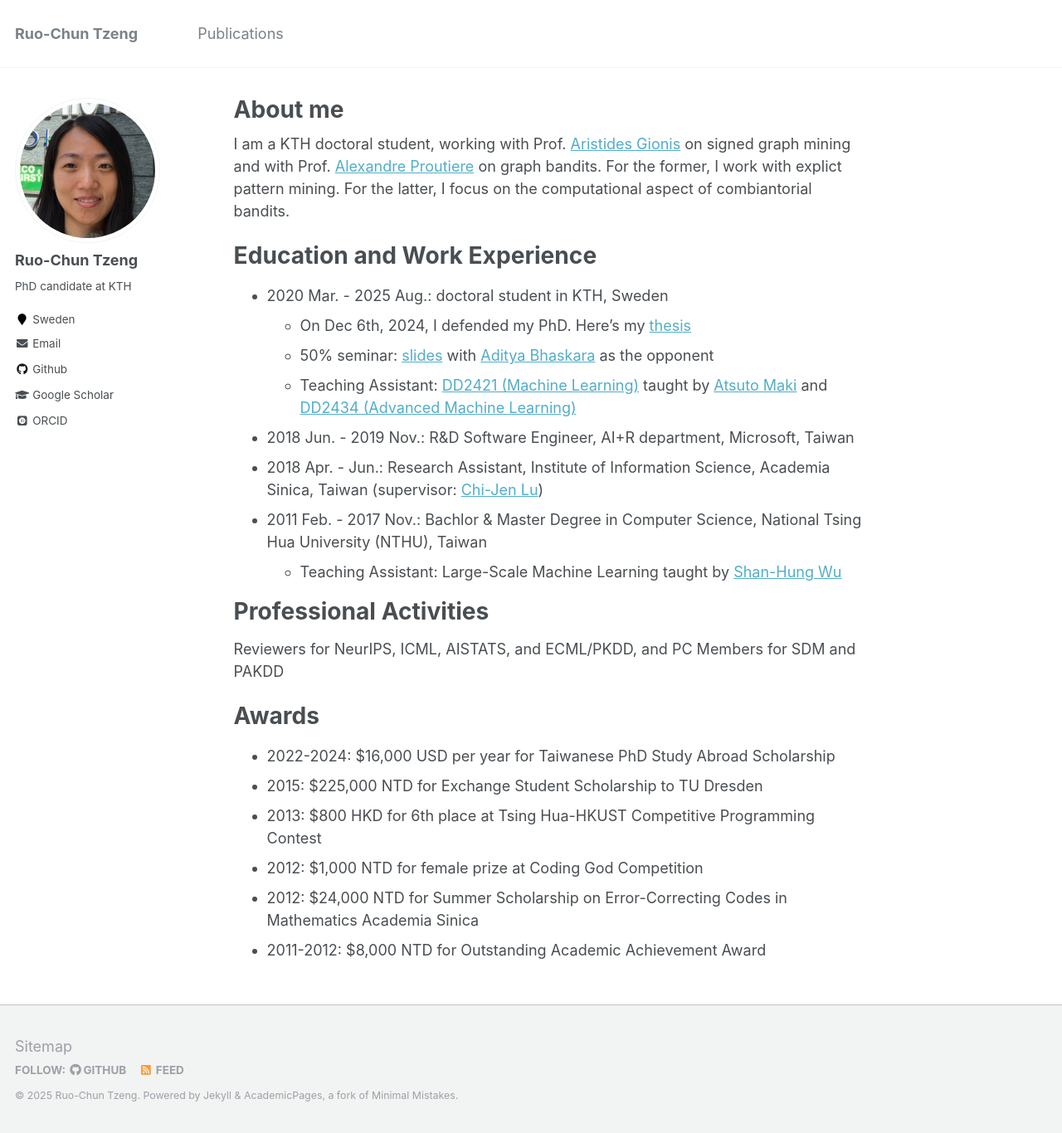
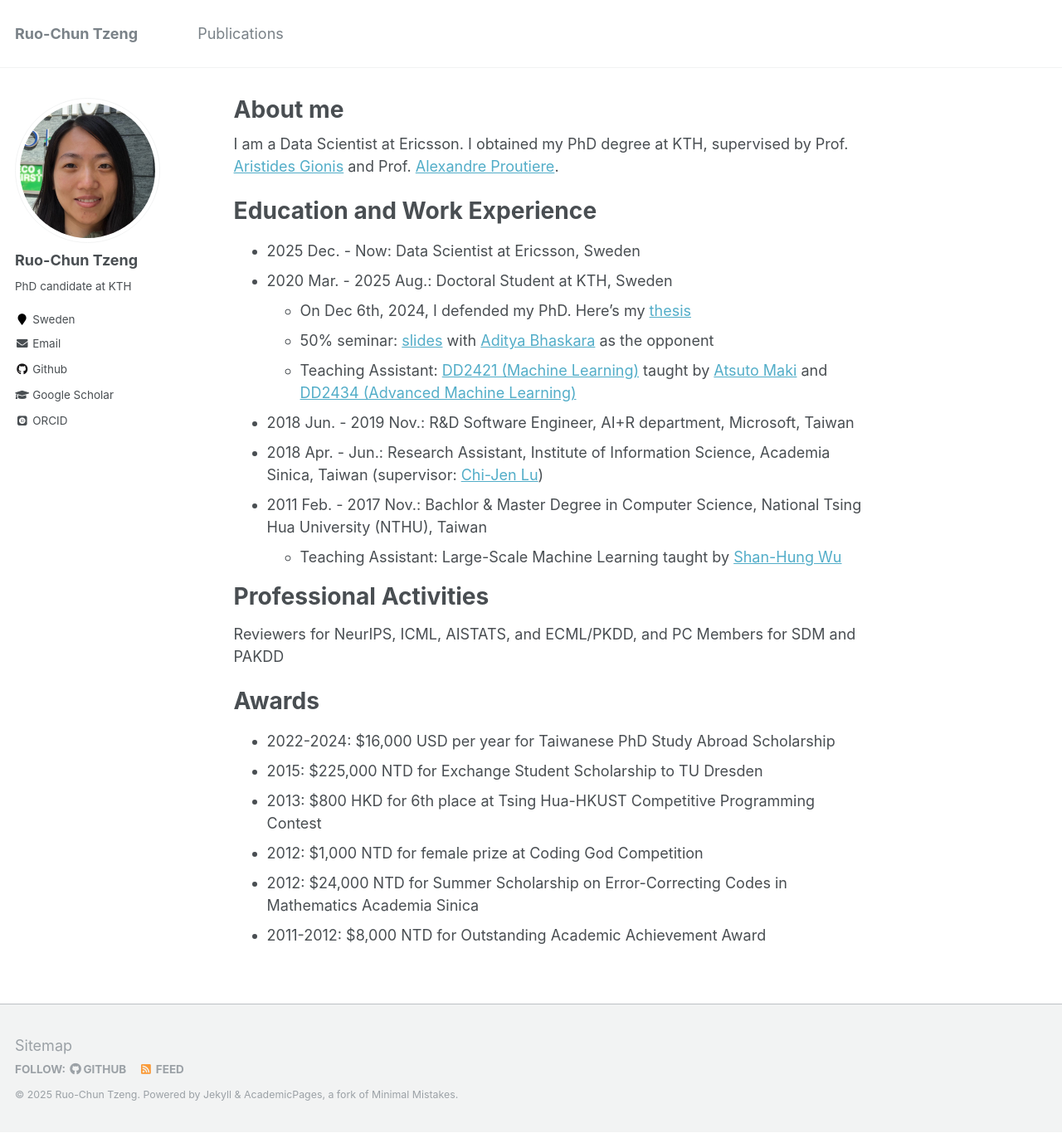
Before and after one commit to rctzeng/rctzeng.github.io, a Jekyll site: the page built from _pages/about.md, in a window 1280 px wide and 1366 px high. Shown: the whole window at 83% size. Built offline with Jekyll 4.4.1, drawn with Linux system fonts in a browser that asks for light colours; some web fonts are replaced.

Commit message:
Update about.md

```diff
--- a/_pages/about.md
+++ b/_pages/about.md
@@ -7,11 +7,13 @@ redirect_from:
   - /about/
   - /about.html
 ---
-I am a KTH doctoral student, working with Prof. [Aristides Gionis](https://scholar.google.com/citations?user=11JgipcAAAAJ) on signed graph mining and with Prof. [Alexandre Proutiere](https://scholar.google.com/citations?user=g5sya5cAAAAJ) on graph bandits. For the former, I work with explict pattern mining. For the latter, I focus on the computational aspect of combiantorial bandits.
+I am a Data Scientist at Ericsson.
+I obtained my PhD degree at KTH, supervised by Prof. [Aristides Gionis](https://scholar.google.com/citations?user=11JgipcAAAAJ) and Prof. [Alexandre Proutiere](https://scholar.google.com/citations?user=g5sya5cAAAAJ).
 
 Education and Work Experience
 ======
-* 2020 Mar. - 2025 Aug.: doctoral student in KTH, Sweden
+* 2025 Dec. - Now: Data Scientist at Ericsson, Sweden
+* 2020 Mar. - 2025 Aug.: Doctoral Student at KTH, Sweden
   * On Dec 6th, 2024, I defended my PhD. Here's my [thesis](http://urn.kb.se/resolve?urn=urn:nbn:se:kth:diva-355999)
   * 50% seminar: [slides](slides/Half-Time.pdf) with [Aditya Bhaskara](https://scholar.google.com/citations?user=tqxTaiAAAAAJ) as the opponent
   * Teaching Assistant: [DD2421 (Machine Learning)](https://www.kth.se/student/kurser/kurs/DD2421) taught by [Atsuto Maki](https://scholar.google.com/citations?user=bfWzlAEAAAAJ) and [DD2434 (Advanced Machine Learning)](https://www.kth.se/student/kurser/kurs/DD2434)
```
